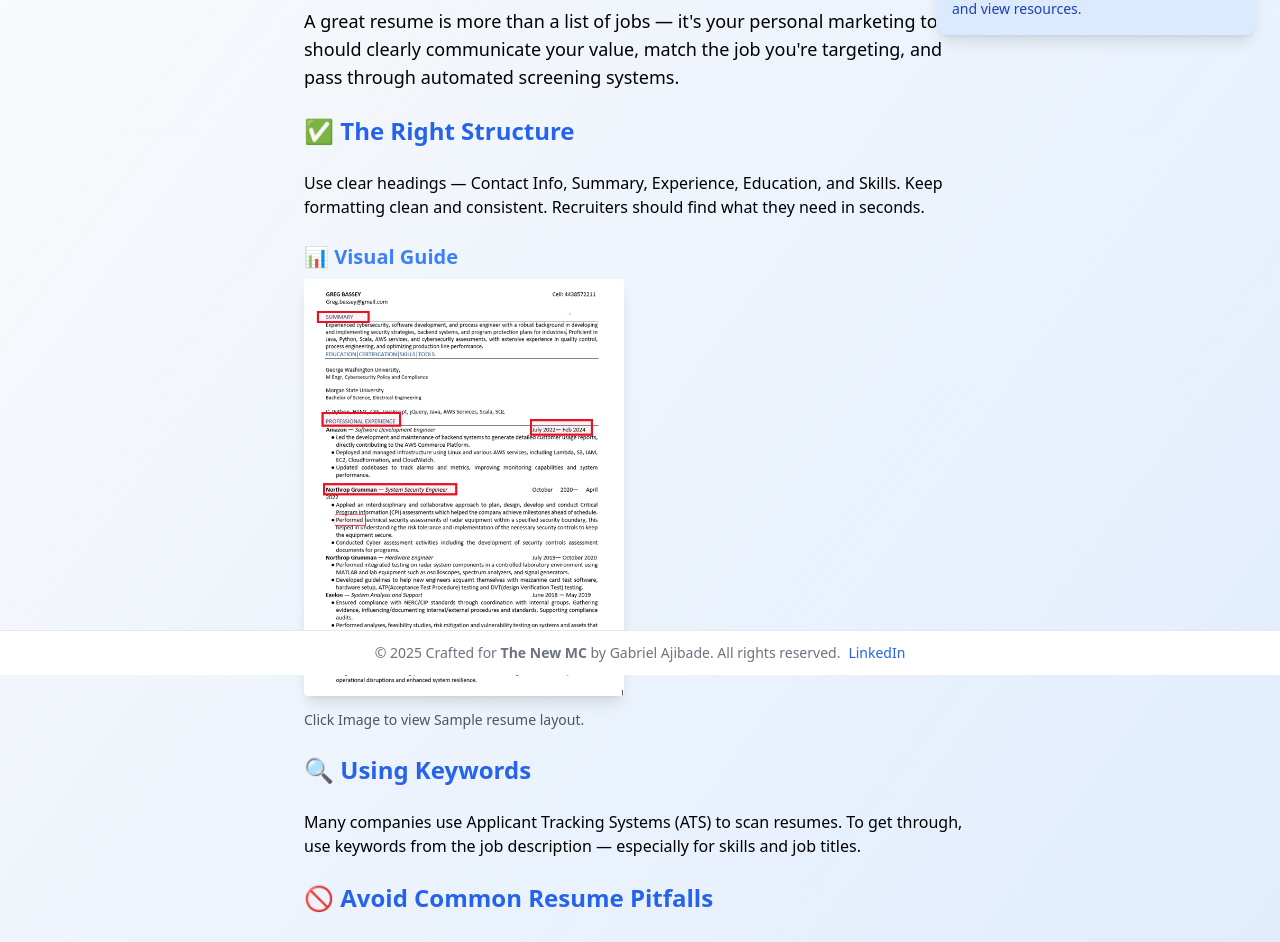
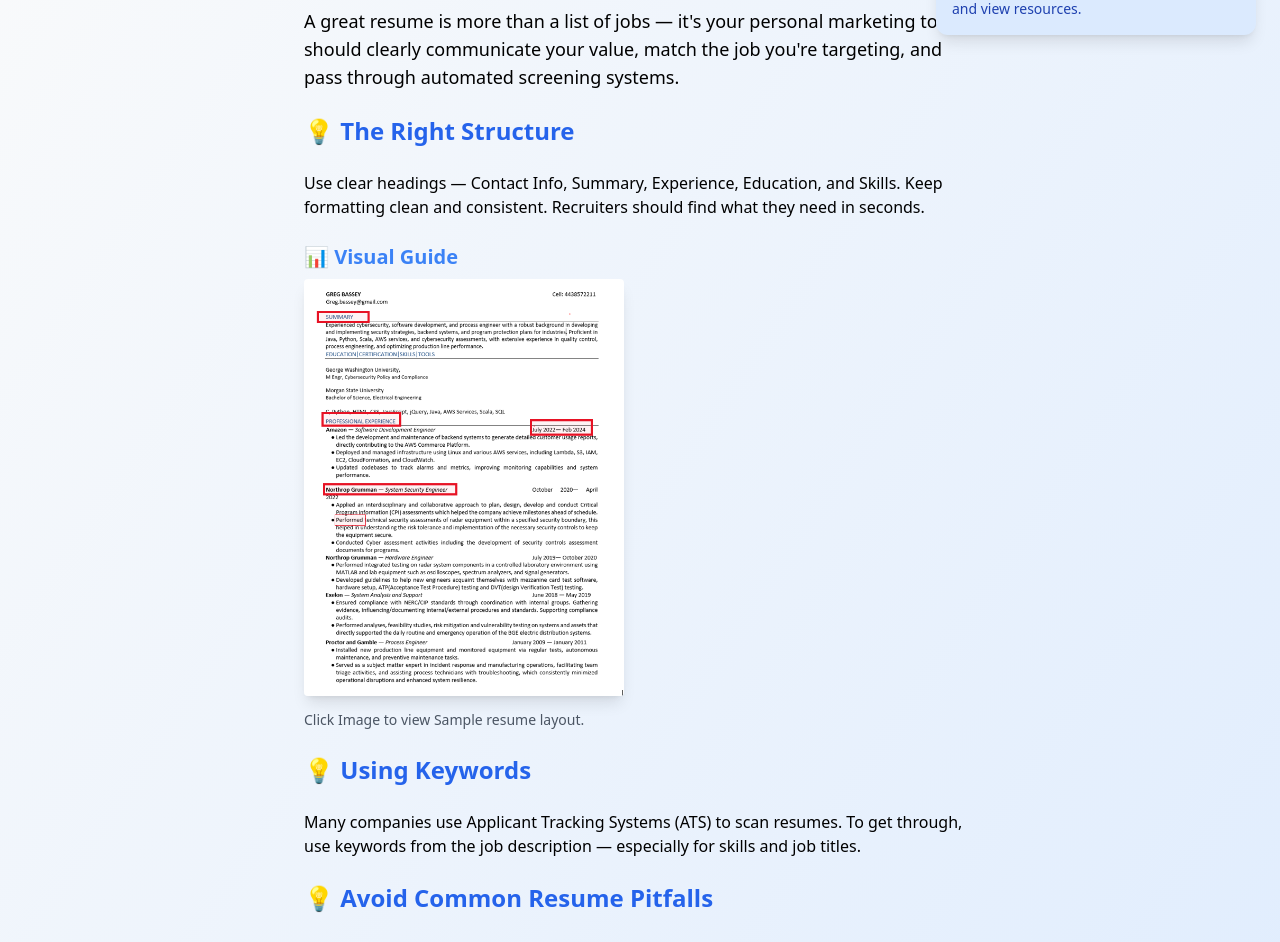
Before and after one commit to Gabekross/resumetips, a React (Vite) app: page / in a window 1280 px wide. Shown: the part 125-1067 px from the top of the page. Built offline with nearby package versions, Linux system fonts and the light colour scheme; no server answers.

Commit message:
final Product

```diff
--- a/src/pages/Home.jsx
+++ b/src/pages/Home.jsx
@@ -19,7 +19,7 @@ export default function Home() {
           A great resume is more than a list of jobs — it's your personal marketing tool. It should clearly communicate your value, match the job you're targeting, and pass through automated screening systems.
         </p>
 
-        <h2 className="text-2xl font-semibold text-blue-600">✅ The Right Structure</h2>
+        <h2 className="text-2xl font-semibold text-blue-600">💡 The Right Structure</h2>
         <p>
           Use clear headings — Contact Info, Summary, Experience, Education, and Skills. Keep formatting clean and consistent. Recruiters should find what they need in seconds.
         </p>
@@ -59,12 +59,12 @@ export default function Home() {
           </div>
         )}
 
-        <h2 className="text-2xl font-semibold text-blue-600">🔍 Using Keywords</h2>
+        <h2 className="text-2xl font-semibold text-blue-600">💡 Using Keywords</h2>
         <p>
           Many companies use Applicant Tracking Systems (ATS) to scan resumes. To get through, use keywords from the job description — especially for skills and job titles.
         </p>
 
-        <h2 className="text-2xl font-semibold text-blue-600">🚫 Avoid Common Resume Pitfalls</h2>
+        <h2 className="text-2xl font-semibold text-blue-600">💡 Avoid Common Resume Pitfalls</h2>
         <ul className="list-disc pl-6 space-y-1">
           <li>Typos</li>
           <li>Inconsistent formatting</li>
@@ -133,19 +133,11 @@ export default function Home() {
           </div>
         )}
       </div>
-      <footer className="fixed bottom-0 left-0 w-full bg-white border-t text-center text-sm text-gray-500 py-3 z-40 flex flex-col md:flex-row items-center justify-center gap-2 flex-wrap">
+          <footer className="mt-16 w-full bg-gradient-to-r from-blue-50 via-blue-100 to-blue-50 bg-opacity-90 text-center text-sm text-gray-700 py-4 shadow-inner backdrop-blur4">
           <p>
             © {new Date().getFullYear()} Crafted for <strong>The New MC</strong> by Gabriel Ajibade. All rights reserved.
           </p>
-  <div className="flex gap-4">
-    {/* <a
-      href="https://www.instagram.com/gabekross/profilecard/?igsh=MTdna2RiMzUzNzZsag=="
-      target="_blank"
-      rel="noopener noreferrer"
-      className="text-blue-600 hover:underline"
-    >
-      Instagram
-    </a> */}
+          <div className="mt-2 flex justify-center gap-6">
             <a
               href="https://www.linkedin.com/in/gabriel-a-50bb6462/"
               target="_blank"
```
Lines whose indentation alone changed are shown as unchanged.
